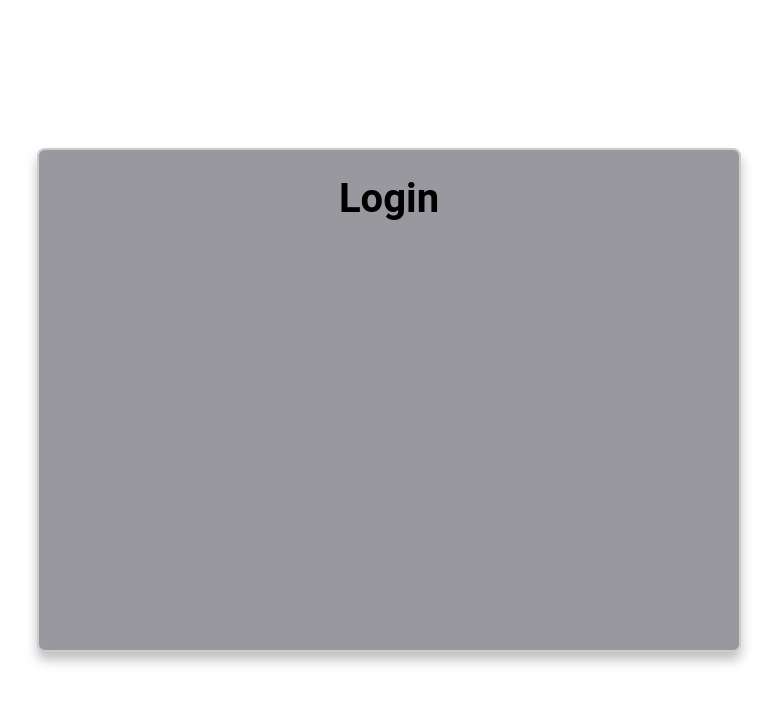
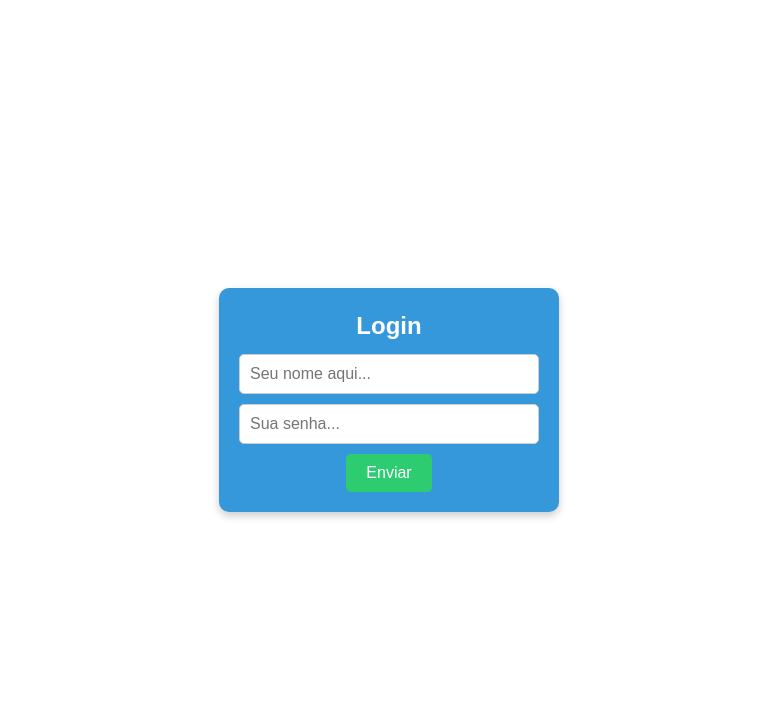
Before and after one commit to GJosetti/MTGManager, a React app in the folder frontend/: page / in a window 1280 px wide. Shown: the top 704 px of the page, without its empty margins (251-1028 px from the left). Built offline with nearby package versions, Linux system fonts and the light colour scheme; the HTML template or start-up script is replaced by a standard one.

Commit message:
Criando componentes para o Login

```diff
--- /dev/null
+++ b/frontend/src/Components/Button.jsx
@@ -0,0 +1,29 @@
+// Button.jsx
+import React from "react";
+
+function Button({ onClick, children, type = "button" }) {
+    const buttonStyle = {
+        padding: "10px 20px",
+        borderRadius: "5px",
+        border: "none",
+        backgroundColor: "#2ecc71", // verde bonito
+        color: "white",
+        cursor: "pointer",
+        fontSize: "1em",
+        transition: "background-color 0.2s, transform 0.2s",
+    };
+
+    return (
+        <button
+            type={type}
+            onClick={onClick}
+            style={buttonStyle}
+            onMouseEnter={(e) => (e.target.style.backgroundColor = "#27ae60")}
+            onMouseLeave={(e) => (e.target.style.backgroundColor = "#2ecc71")}
+        >
+            {children}
+        </button>
+    );
+}
+
+export default Button;
--- a/frontend/src/Components/Card.jsx
+++ b/frontend/src/Components/Card.jsx
@@ -1,40 +1,38 @@
+// Card.jsx
+import React, { useState } from "react";
 
+function Card({ title, children }) {
+    const [isHover, setIsHover] = useState(false);
 
-function Card({color, title})
-{
+    const cardStyle = {
+        backgroundColor: "#3498db",
+        color: "white",
+        padding: "20px",
+        borderRadius: "10px",
+        boxShadow: "0 4px 8px rgba(0,0,0,0.2)",
+        maxWidth: "300px",
+        margin: "10px",
+        fontFamily: "Arial, sans-serif",
+        transition: "transform 0.2s",
+        transform: isHover ? "translateY(-5px)" : "none",
+        cursor: isHover ? "pointer" : "default",
+    };
 
-    const styles = {
+    const titleStyle = {
+        margin: "0 0 10px 0",
+        fontSize: "1.5em",
+    };
 
-        card: {
-            border: "2px solid #ccc ",
-            borderRadius: "8px",
-            backgroundColor:color,
-            width:"700px",
-            height:"500px",
-            boxShadow: "0px 8px 12px rgba(0,0,0,0.25)",
-        },
-        title:{
-            fontFamily:"roboto",
-            fontSize: "40px",
-            color: "black"
-
-        }
-    }
-
-
-        return(
-
-    <div style={styles.card}>
-        <h1 style={styles.title}>{title}</h1>
-
-    </div>
-
-)
-
-
-
-
-
+    return (
+        <div
+            style={cardStyle}
+            onMouseEnter={() => setIsHover(true)}
+            onMouseLeave={() => setIsHover(false)}
+        >
+            {title && <h2 style={titleStyle}>{title}</h2>}
+            {children}
+        </div>
+    );
 }
 
 export default Card;
--- /dev/null
+++ b/frontend/src/Components/TextInput.jsx
@@ -0,0 +1,26 @@
+// TextInput.jsx
+import React from "react";
+
+function TextInput({ value, onChange, placeholder }) {
+    const inputStyle = {
+        padding: "10px",
+        borderRadius: "5px",
+        border: "1px solid #ccc",
+        fontSize: "1em",
+        width: "100%",
+        boxSizing: "border-box",
+        marginBottom: "10px",
+    };
+
+    return (
+        <input
+            type="text"
+            value={value}
+            onChange={onChange}
+            placeholder={placeholder}
+            style={inputStyle}
+        />
+    );
+}
+
+export default TextInput;
--- a/frontend/src/Pages/Login.jsx
+++ b/frontend/src/Pages/Login.jsx
@@ -1,11 +1,29 @@
+import React, { useState } from "react";
 import Card from "../Components/Card.jsx";
+import TextInput from "../Components/TextInput.jsx";
+import Button from "../Components/Button.jsx";
 
-function Login ()
-{
-    return(
-        <Card color="#98989e" title="Login" />
+function Login() {
+    const [name, setName] = useState("");
+    const [password, setPassword] = useState("");
 
-    )
+    return (
+        <Card title="Login">
+            <TextInput
+                value={name}
+                onChange={(e) => setName(e.target.value)}
+                placeholder="Seu nome aqui..."
+            />
+            <TextInput
+                value={password}
+                onChange={(e) => setPassword(e.target.value)}
+                placeholder="Sua senha..."
+            />
+            <Button onClick={() => alert(`Olá, ${name}!`)}>
+                Enviar
+            </Button>
+        </Card>
+    );
+}
 
-}
-export default Login
+export default Login;
```
